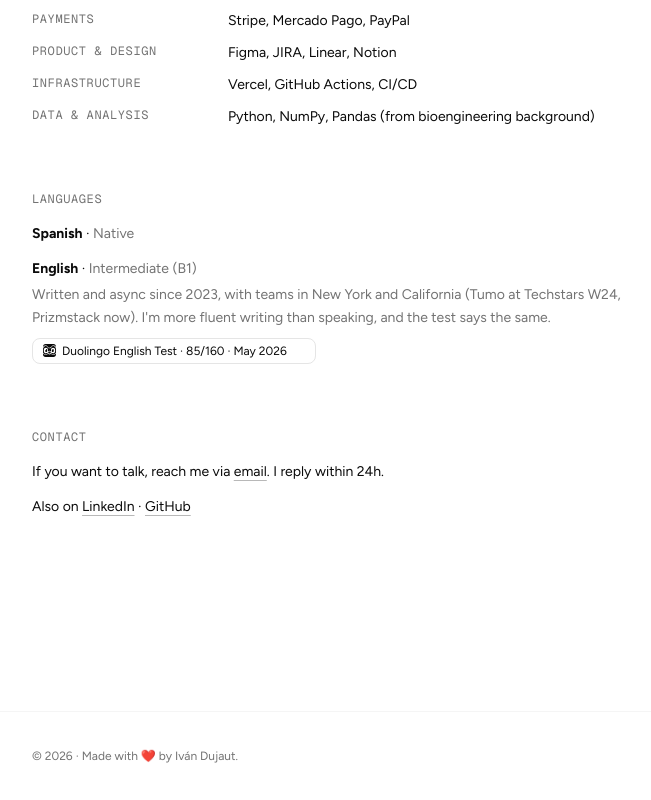
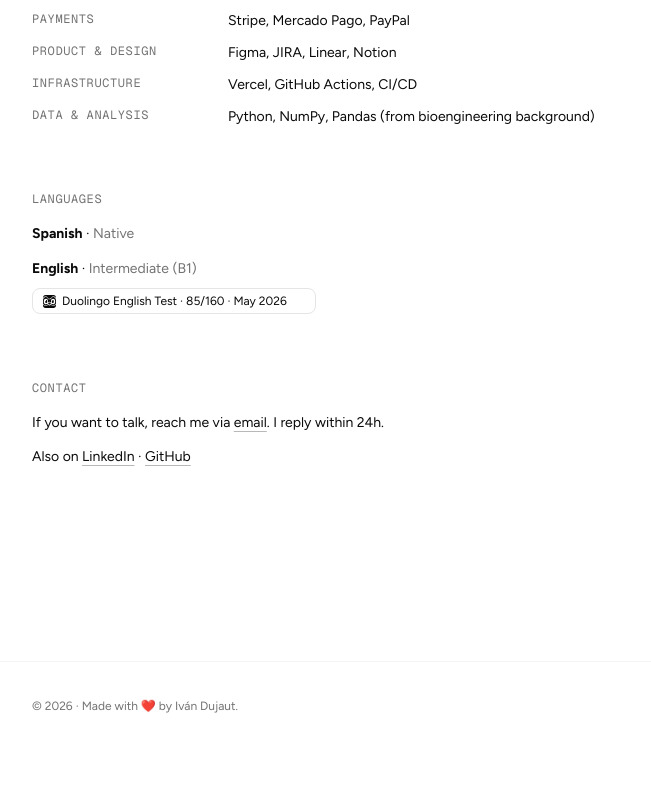
Before and after one commit to ivandujaut/ivandujaut, a Next.js app: page /en/about in a window 1280 px wide. Shown: the part 2854-3654 px from the top of the page, without its empty margins (296-947 px from the left). After the commit the page ends 3604 px from the top, so only its background shows below. Built offline with nearby package versions, Linux system fonts and the light colour scheme; no server answers; some icons are missing.

Commit message:
fix(about): drop the prose around the English level (#166)

```diff
--- a/app/[locale]/about/page.tsx
+++ b/app/[locale]/about/page.tsx
@@ -473,8 +473,13 @@ function AboutContent({ locale }: { locale: "es" | "en" }) {
                 <strong>{t("languages.english")}</strong> ·{" "}
                 <span className="text-muted-foreground">{t("languages.englishLevel")}</span>
               </p>
-              <p className="mt-1 text-muted-foreground">{t("languages.englishDescription")}</p>
-              {/* El certificado vence en mayo de 2028: al rendir uno nuevo hay que
+              {/* Sin prosa alrededor a propósito. El certificado dice el nivel y lo
+                  respalda; cualquier oración que lo acompañe termina siendo defensa
+                  anticipada, y la que había le atribuía al examen una brecha entre
+                  escribir y hablar que son 5 puntos sobre 160, el escalón mínimo que
+                  reporta Duolingo.
+
+                  El certificado vence en mayo de 2028: al rendir uno nuevo hay que
                   actualizar puntaje y fecha en `languages.englishCertificate`, que es
                   el único lugar donde viven. */}
               <a
--- a/messages/en.json
+++ b/messages/en.json
@@ -238,7 +238,6 @@
       "spanishLevel": "Native",
       "english": "English",
       "englishLevel": "Intermediate (B1)",
-      "englishDescription": "Written and async since 2023, with teams in New York and California (Tumo at Techstars W24, Prizmstack now). I'm more fluent writing than speaking, and the test says the same.",
       "englishCertificate": "Duolingo English Test · 85/160 · May 2026"
     },
     "contact": {
--- a/messages/es.json
+++ b/messages/es.json
@@ -238,7 +238,6 @@
       "spanishLevel": "Nativo",
       "english": "Inglés",
       "englishLevel": "Intermedio (B1)",
-      "englishDescription": "Escrito y asincrónico desde 2023, con equipos de Nueva York y California (Tumo en Techstars W24, Prizmstack hoy). Me manejo con más soltura escribiendo que hablando, y el examen dice lo mismo.",
       "englishCertificate": "Duolingo English Test · 85/160 · mayo 2026"
     },
     "contact": {
```
